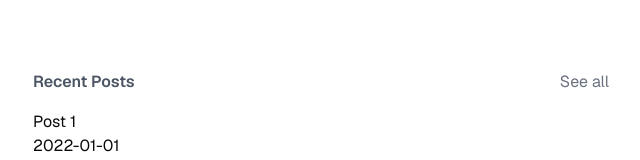
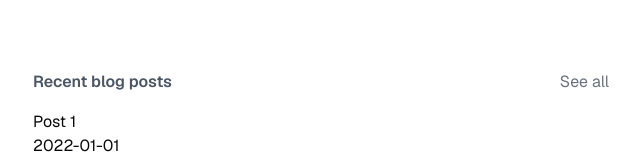
Before and after one commit to waynedahlberg/waynedahlberg, a Next.js app: page / in a window 1280 px wide. Shown: the part 720-880 px from the top of the page, without its empty margins (319-959 px from the left). Built offline with nearby package versions, Linux system fonts and the light colour scheme.

Commit message:
Add RecentPostsSection, update Divider, HomeButton appearance

```diff
--- a/app/layout.tsx
+++ b/app/layout.tsx
@@ -24,6 +24,7 @@ export default function RootLayout({
   return (
     <html lang="en" className={`${GeistSans.variable} ${GeistMono.variable}`} suppressHydrationWarning={true}>
       <body className={cn("min-h-screen font-sans antialiased")}>
+        <div className="relative flex min-h-dvh flex-col bg-background">
           <ThemeProvider
             attribute="class"
             defaultTheme="system"
@@ -36,6 +37,7 @@ export default function RootLayout({
             </ClientTransitionWrapper>
             <SiteFooter />
           </ThemeProvider>
+        </div>
       </body>
     </html>
   );
--- a/components/Divider.tsx
+++ b/components/Divider.tsx
@@ -8,7 +8,7 @@ export default function Example() {
         <div className="w-full border-t border-slate-500/30" />
       </div>
       <div className="relative flex justify-center">
-        <span className="bg-background px-4 text-slate-500/80 hover:text-slate-800 transition duration-300">
+        <span className="bg-background px-4 text-slate-500/80 hover:text-primary transition duration-300">
           <Link href="/">
             <HatLogo />
           </Link>
--- a/components/HatButton.tsx
+++ b/components/HatButton.tsx
@@ -4,7 +4,7 @@ import HatLogo from './svg/HatLogo'
 
 const HomeButton = () => {
   return (
-    <Link href='/' className='px-4 text-slate-500/80 hover:text-slate-800 transition duration-300'>
+    <Link href='/' className='px-4 text-slate-500/80 hover:text-primary transition duration-300'>
       <HatLogo />
     </Link>
   )
--- a/components/sections/RecentPostsSection.tsx
+++ b/components/sections/RecentPostsSection.tsx
@@ -12,7 +12,7 @@ const RecentPostsSection = () => {
   return (
     <section className="w-full flex flex-col gap-4 px-4 sm:px-8">
       <SectionHeader
-        title="Recent Posts"
+        title="Recent blog posts"
         seeAllTitle="See all"
         visible={true}
         href="/blog"
--- a/config/site.ts
+++ b/config/site.ts
@@ -2,7 +2,8 @@
 export const siteConfig = {
   name: 'Wayne Dahlberg',
   url: 'https://waynedahlberg.com',
-  description: 'Software Designer + Maker',
+  description:
+    'Software Designer + Maker. Writing about design, code and side projects.',
   author: 'Wayne Dahlberg',
   entity: 'SuperInteresting',
   role: 'Software Designer',
```
Lines whose indentation alone changed are shown as unchanged.
